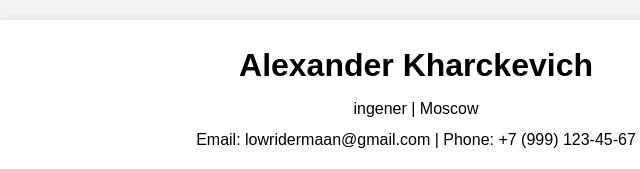
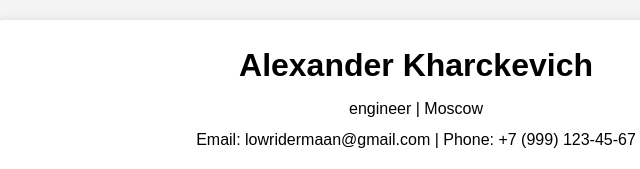
Before and after one commit to lowridermaan/rsschool-cv, a plain HTML site: page index.html in a window 1280 px wide. Shown: the top 169 px of the page, 224-864 px from the left. Drawn offline with Linux system fonts and the light colour scheme.

Commit message:
fix: correct typo in index.html

```diff
--- a/index.html
+++ b/index.html
@@ -10,7 +10,7 @@
     <div class="container">
       <header class="header">
         <h1>Alexander Kharckevich</h1>
-        <p>ingener | Moscow</p>
+        <p>engineer | Moscow</p>
         <p>Email: lowridermaan@gmail.com | Phone: +7 (999) 123-45-67</p>
       </header>
 
```
